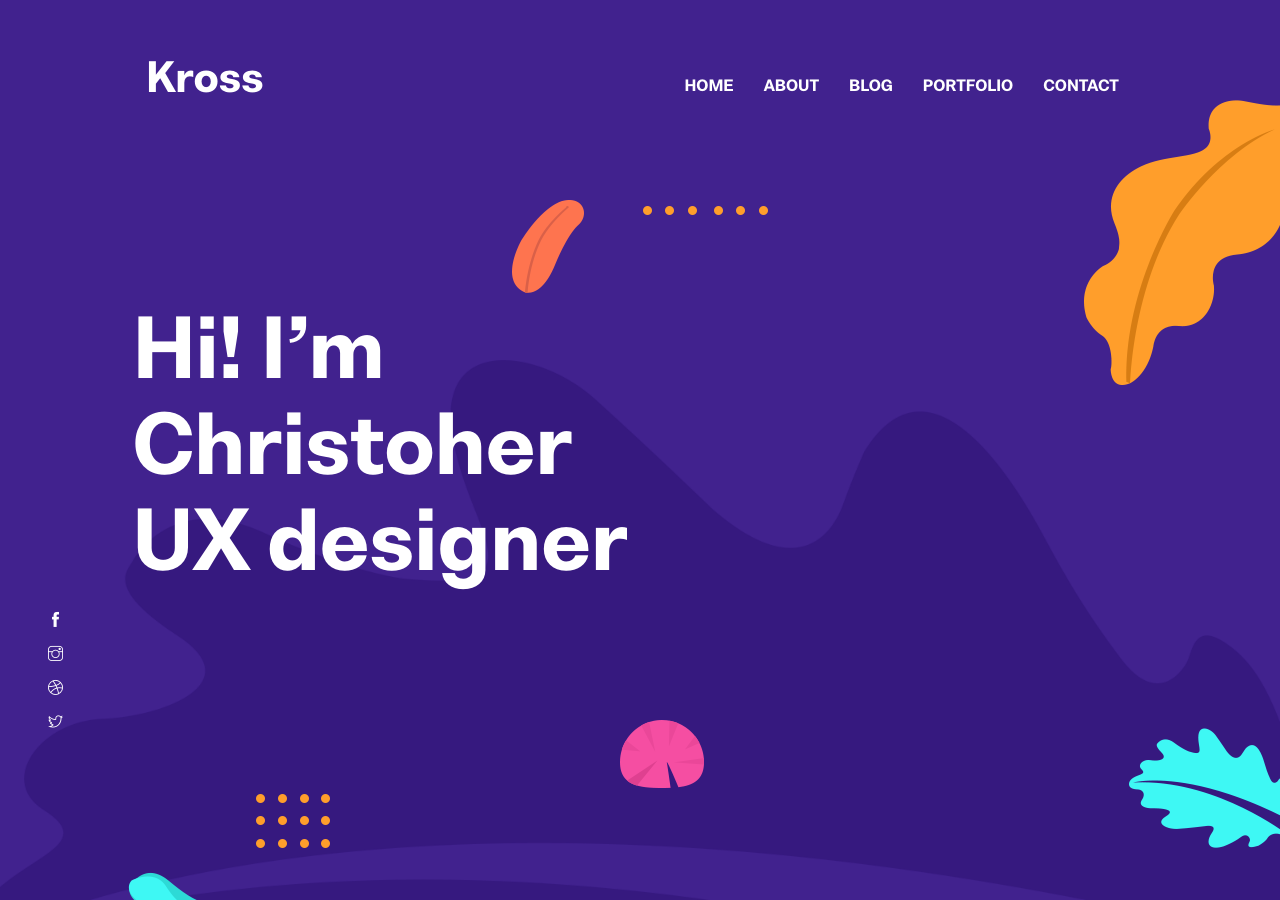
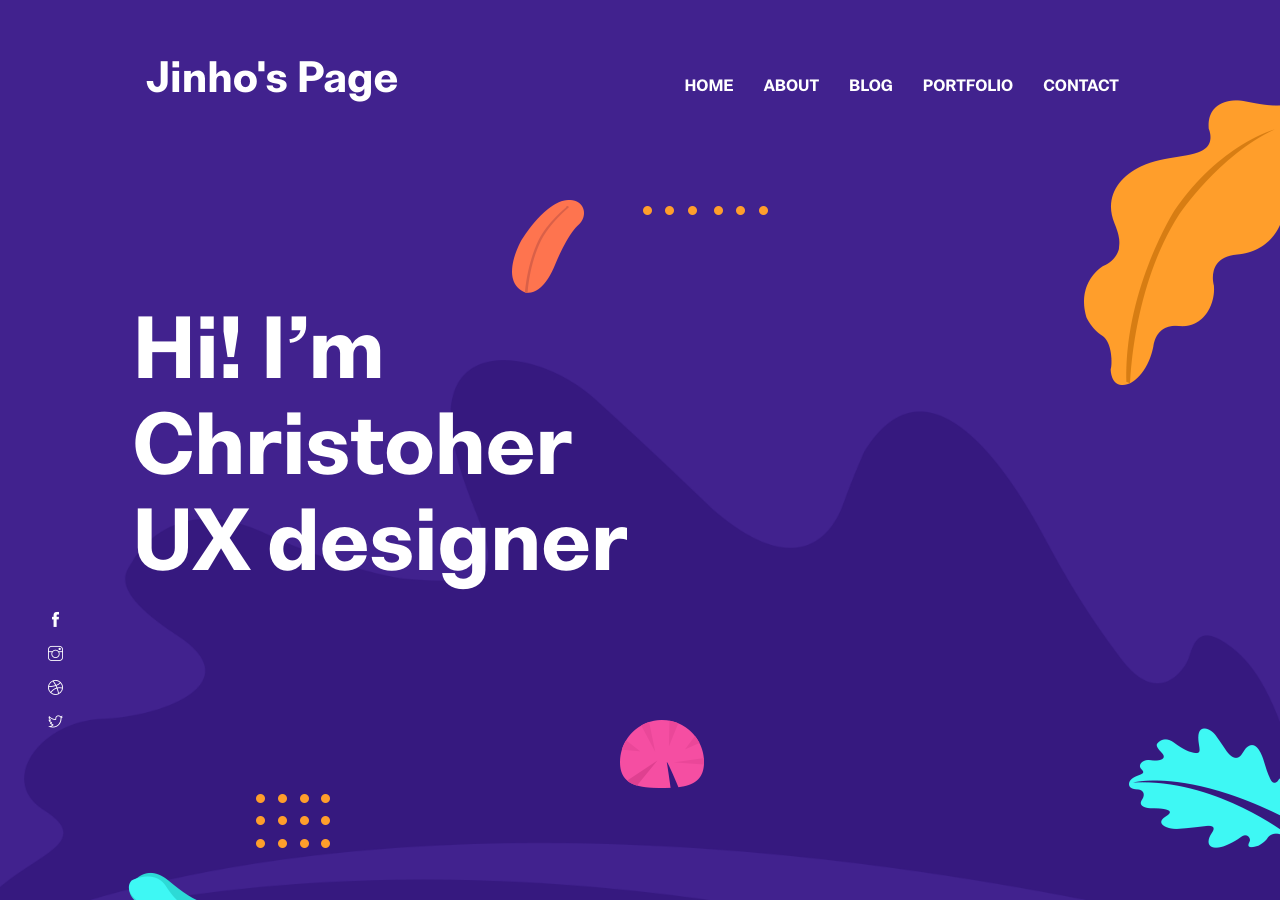
Before and after one commit to woal777/woal777.github.io, a Jekyll site: the page built from index.html, in a window 1280 px wide and 900 px high. Built offline with Jekyll 4.4.1, drawn with Linux system fonts in a browser that asks for light colours.

Commit message:
initial commit

```diff
--- a/_data/settings.yml
+++ b/_data/settings.yml
@@ -1,7 +1,7 @@
 #-------------------------------
 # General Site Settings
 
-title: Kross
+title: Jinho's Page
 logo:
 author: themefisher
 description: this is meta description
```
